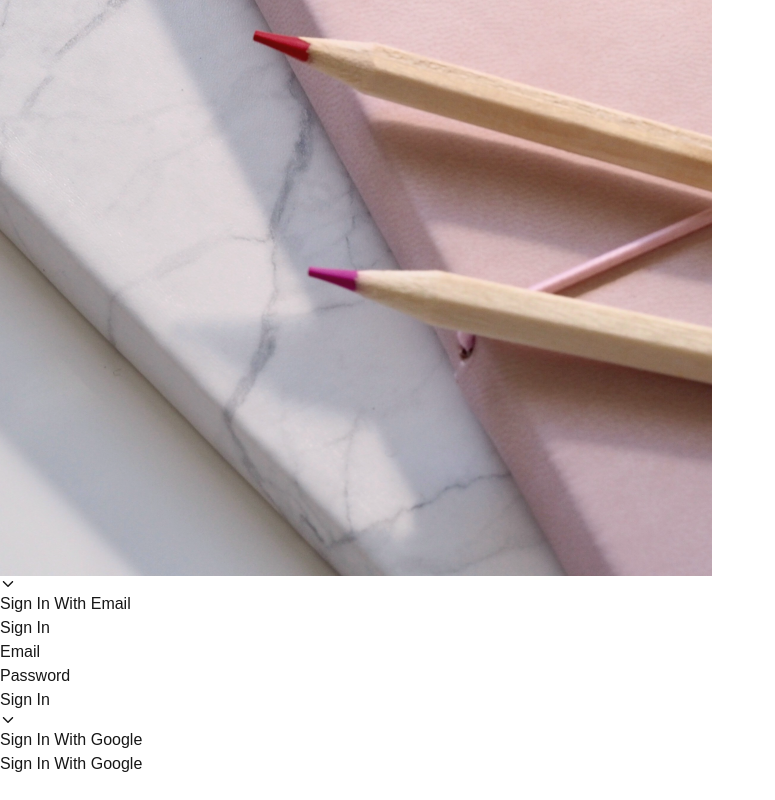
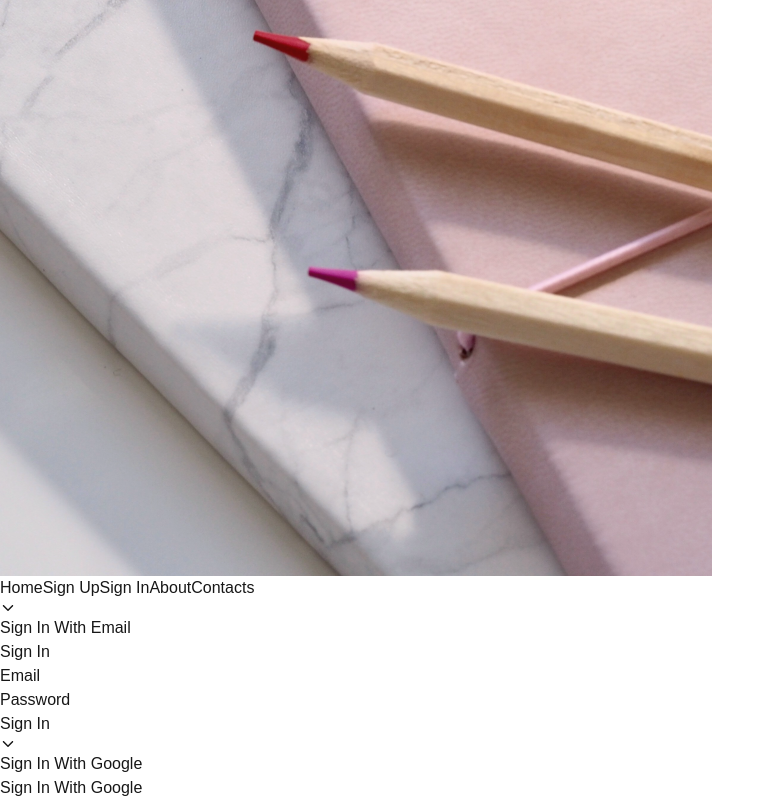
Before and after one commit to ElizaCalmau/Blog-App, a Next.js app: page /sign-in in a window 1280 px wide. Shown: the part 448-1248 px from the top of the page, without its empty margins (0-775 px from the left). Before the commit the page ends 1224 px from the top, so only its background shows below. Built offline with nearby package versions, Linux system fonts and the light colour scheme.

Commit message:
added header to the layout

```diff
--- a/src/app/layout.tsx
+++ b/src/app/layout.tsx
@@ -3,6 +3,7 @@ import localFont from 'next/font/local'
 import './globals.css'
 import Image from 'next/image'
 import homePageIamge from './assets/homePage_ph.png'
+import { Header } from './components/Header'
 
 const geistSans = localFont({
     src: './fonts/GeistVF.woff',
@@ -28,16 +29,20 @@ export default function RootLayout({
     return (
         <html lang="en">
             <body
-                className={`${geistSans.variable} ${geistMono.variable} antialiased flex items-center`}
+                className={`${geistSans.variable} ${geistMono.variable} antialiased flex items-center gap-5`}
             >
-                <div className="w-2/4">
+                <div className="w-1/3">
                     <Image
+                        priority={false}
                         src={homePageIamge}
                         alt="Homepage Elizabeth's photo"
                         className="min-h-screen"
                     />
                 </div>
-                <div className="w-2/4">{children}</div>
+                <div>
+                    <Header />
+                    {children}
+                </div>
             </body>
         </html>
     )
```
